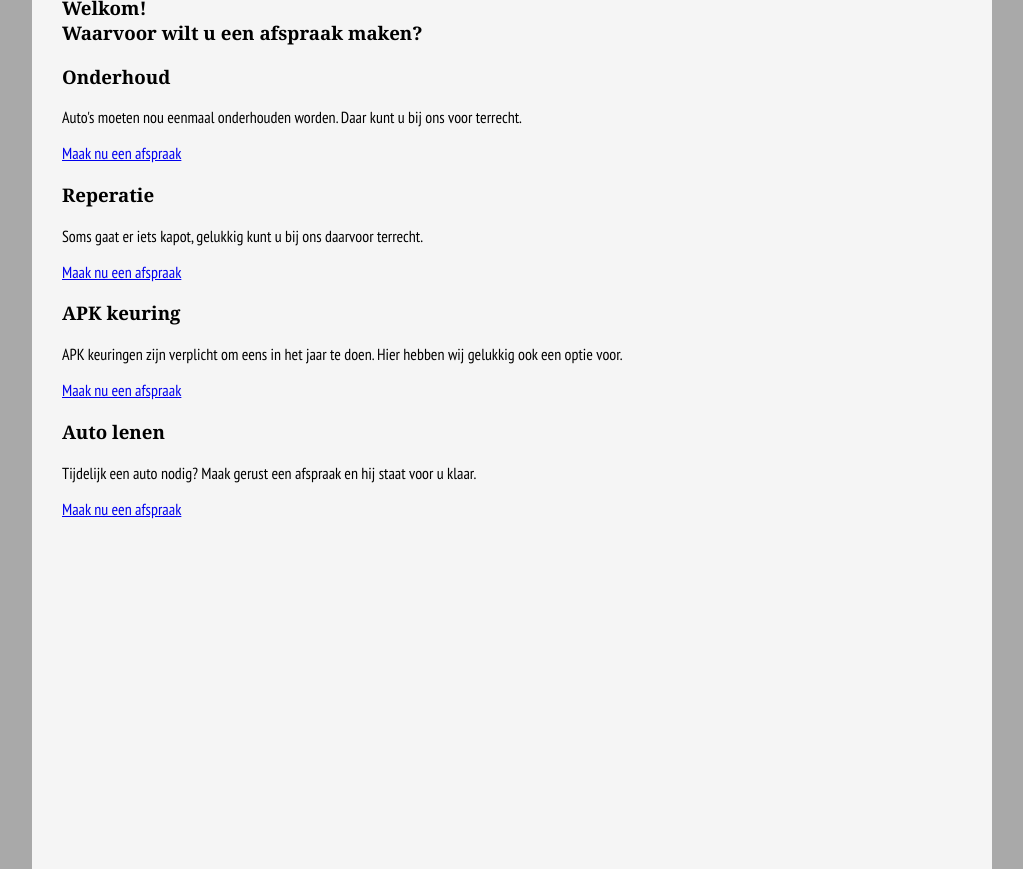
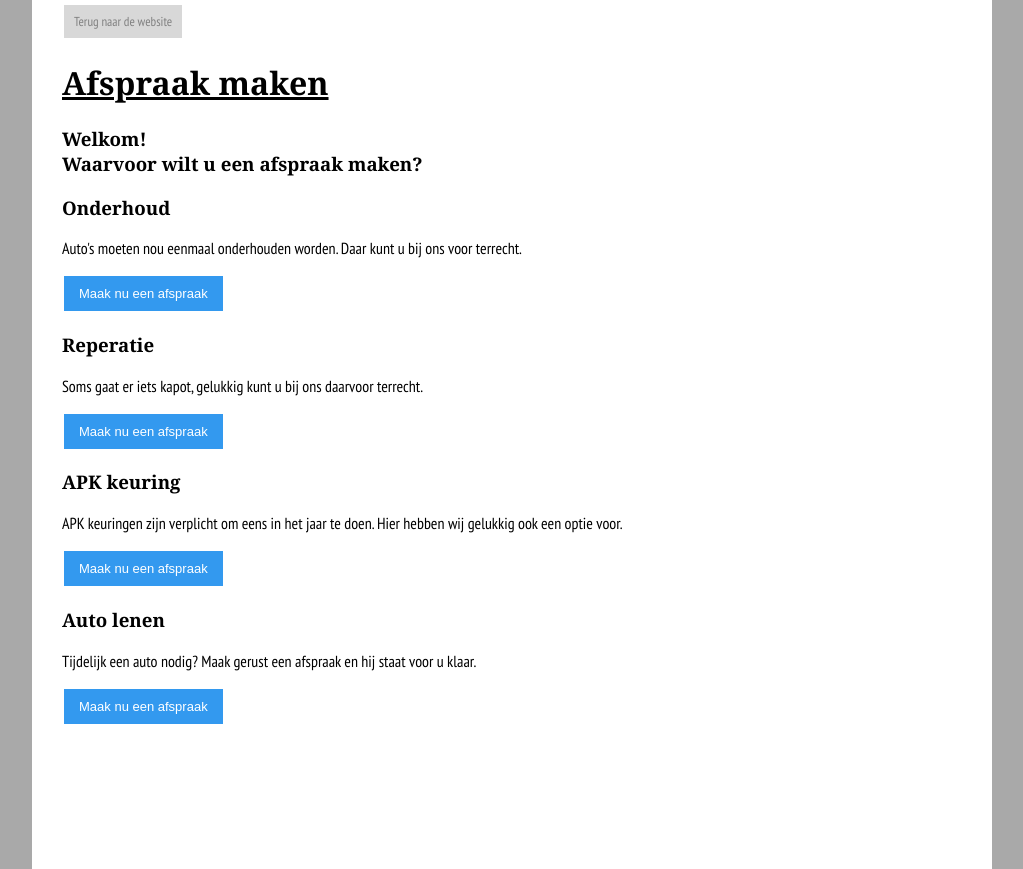
Before and after one commit to TzunderWulf/reservationWebsite, a PHP site: page / in a window 1280 px wide. Shown: the part 141-1010 px from the top of the page, without its empty margins (128-1151 px from the left). Run offline with PHP 8.4, Linux system fonts and the light colour scheme.

Commit message:
Front end heb ik een beetje beter gemaakts met bij voor- en bevestings pagina een header van Jos zijn pagina te zetten en de link buttons wat kleuren te geven. Verder heb ik ook underline gedaan bij h1.

```diff
--- a/confirmation.php
+++ b/confirmation.php
@@ -1,5 +1,4 @@
 <?php
-
 ?>
 
 <!doctype html>
@@ -10,6 +9,9 @@
           content="width=device-width, user-scalable=no, initial-scale=1.0, maximum-scale=1.0, minimum-scale=1.0">
     <meta http-equiv="X-UA-Compatible" content="ie=edge">
     <link rel="stylesheet" href="stylesheet.css">
+
+    <img src="https://cdn.discordapp.com/attachments/753726186747592736/784457075240468510/cropped-header45.png" alt="Garage nieuw rijswijk" width="900" height="110">
+
     <title>Afspraak maken</title>
 </head>
 <body>
--- a/index.php
+++ b/index.php
@@ -10,25 +10,29 @@
         <link href="https://fonts.googleapis.com/css2?family=PT+Sans+Narrow&display=swap" rel="stylesheet">
     </head>
 
+    <!--R: Ik heb de buttons kleuren gegeven en hierbij de stylesheet een beetje ge-update.-->
+    <!--Verder heb ik ook de banner bij gedaan.-->
+    <img src="https://cdn.discordapp.com/attachments/753726186747592736/784457075240468510/cropped-header45.png" alt="Garage nieuw rijswijk" width="900" height="110">
+
     <body>
-        <a href="https://garagenieuwrijswijk.nl">Terug naar de website</a>
+    <a href="https://garagenieuwrijswijk.nl"><button2>Terug naar de website</button2></a>
         <h1>Afspraak maken</h1>
         <h3>Welkom! <br> Waarvoor wilt u een afspraak maken?</h3>
 
         <h3>Onderhoud</h3>
         <p>Auto's moeten nou eenmaal onderhouden worden. Daar kunt u bij ons voor terrecht.</p>
-        <a href="reservationPages/reservationUpkeep.php">Maak nu een afspraak</a>
+    <a href="reservationPages/reservationUpkeep.php"><button>Maak nu een afspraak</button></a>
 
         <h3>Reperatie</h3>
         <p>Soms gaat er iets kapot, gelukkig kunt u bij ons daarvoor terrecht.</p>
-        <a href="reservationPages/reservationRepair.php">Maak nu een afspraak</a>
+    <a href="reservationPages/reservationRepair.php"><button>Maak nu een afspraak</button></a>
 
         <h3>APK keuring</h3>
         <p>APK keuringen zijn verplicht om eens in het jaar te doen. Hier hebben wij gelukkig ook een optie voor.</p>
-        <a href="reservationPages/reservationAPK.php">Maak nu een afspraak</a>
+    <a href="reservationPages/reservationAPK.php"><button>Maak nu een afspraak</button></a>
 
         <h3>Auto lenen</h3>
         <p>Tijdelijk een auto nodig? Maak gerust een afspraak en hij staat voor u klaar.</p>
-        <a href="reservationPages/reservationLoancar.php">Maak nu een afspraak</a>
+    <a href="reservationPages/reservationLoancar.php"><button>Maak nu een afspraak</button></a>
     </body>
 </html>
--- a/reservationPages/reservationAPK.php
+++ b/reservationPages/reservationAPK.php
@@ -64,7 +64,8 @@
         </head>
 
         <body>
-            <a href="../index.php">Terug</a>
+        <!-- R: Button bij gedaan bij de terug knop--->
+            <a href="../index.php"><button2>Terug</button2></a>
             <h1>Afspraak maken voor APK keuring</h1>
             <h3>Vul hieronder de gegevens in het formulier, de gegevens met * zijn verplicht.</h3>
 
--- a/reservationPages/reservationLoancar.php
+++ b/reservationPages/reservationLoancar.php
@@ -62,7 +62,8 @@
         </head>
 
         <body>
-            <a href="../index.php">Terug</a>
+        <!-- R: Button bij gedaan bij de terug knop--->
+            <a href="../index.php"><button2>Terug</button2></a>
             <h1>Afspraak maken voor het lenen van een auto</h1>
             <h3>Vul hieronder de gegevens in het formulier, de gegevens met * zijn verplicht.</h3>
 
--- a/reservationPages/reservationRepair.php
+++ b/reservationPages/reservationRepair.php
@@ -73,7 +73,8 @@
         </head>
 
         <body>
-            <a href="../index.php">Terug</a>
+        <!-- R: Button bij gedaan bij de terug knop--->
+            <a href="../index.php"><button2>Terug</button2></a>
             <h1>Afspraak maken voor auto onderhoud?</h1>
             <h3>Vul hieronder de gegevens in het formulier, de gegevens met * zijn verplicht.</h3>
 
--- a/reservationPages/reservationUpkeep.php
+++ b/reservationPages/reservationUpkeep.php
@@ -73,7 +73,8 @@
         </head>
 
         <body>
-            <a href="../index.php">Terug</a>
+        <!-- R: Button bij gedaan bij de terug knop--->
+            <a href="../index.php"><button2>Terug</button2></a>
             <h1>Afspraak maken voor auto onderhoud?</h1>
             <h3>Vul hieronder de gegevens in het formulier, de gegevens met * zijn verplicht.</h3>
 
--- a/stylesheet.css
+++ b/stylesheet.css
@@ -3,7 +3,7 @@ html {
 }
 
 body {
-    background-color: whitesmoke;
+    background-color: white;
     width: 900px;
     margin: auto;
     padding: 30px;
@@ -18,3 +18,37 @@ p.error {
 h1, h2, h3, h4, h5, h6 {
     font-family: Georgia;
 }
+
+h1{
+    text-decoration: underline;}
+
+mark {
+    background-color: #3399ef;
+    color: black;
+}
+
+button {
+    background-color: #3399ef;
+    border: black;
+    color: white;
+    padding: 10px 15px;
+    text-align: center;
+    text-decoration: none;
+    display: inline-block;
+    font-size: 13px;
+    margin: 2px 2px;
+    cursor: pointer;
+}
+
+button2 {
+    background-color: #d8d8d8;
+    border: black;
+    color: grey;
+    padding: 8px 10px;
+    text-align: center;
+    text-decoration: none;
+    display: inline-block;
+    font-size: 13px;
+    margin: 2px 2px;
+    cursor: pointer;
+}
```
Lines whose indentation alone changed are shown as unchanged.
